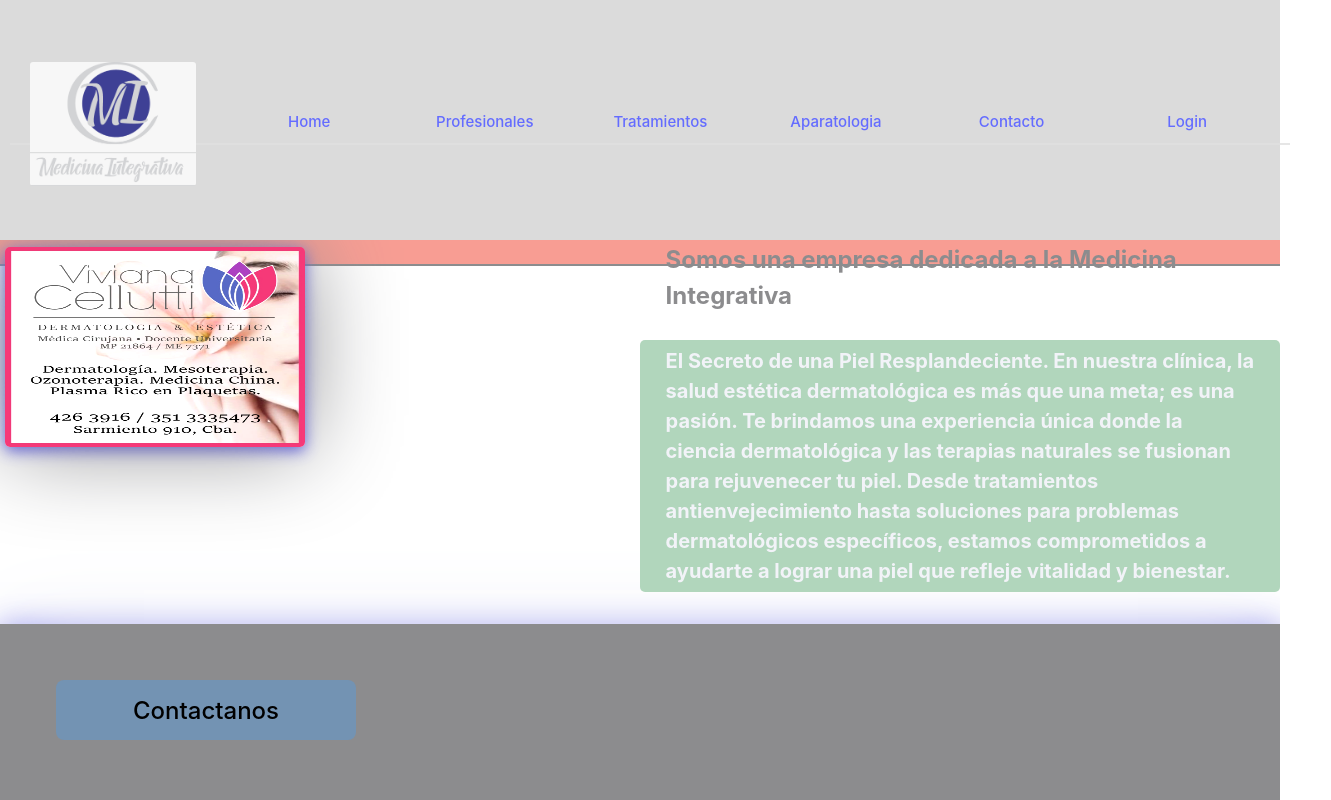
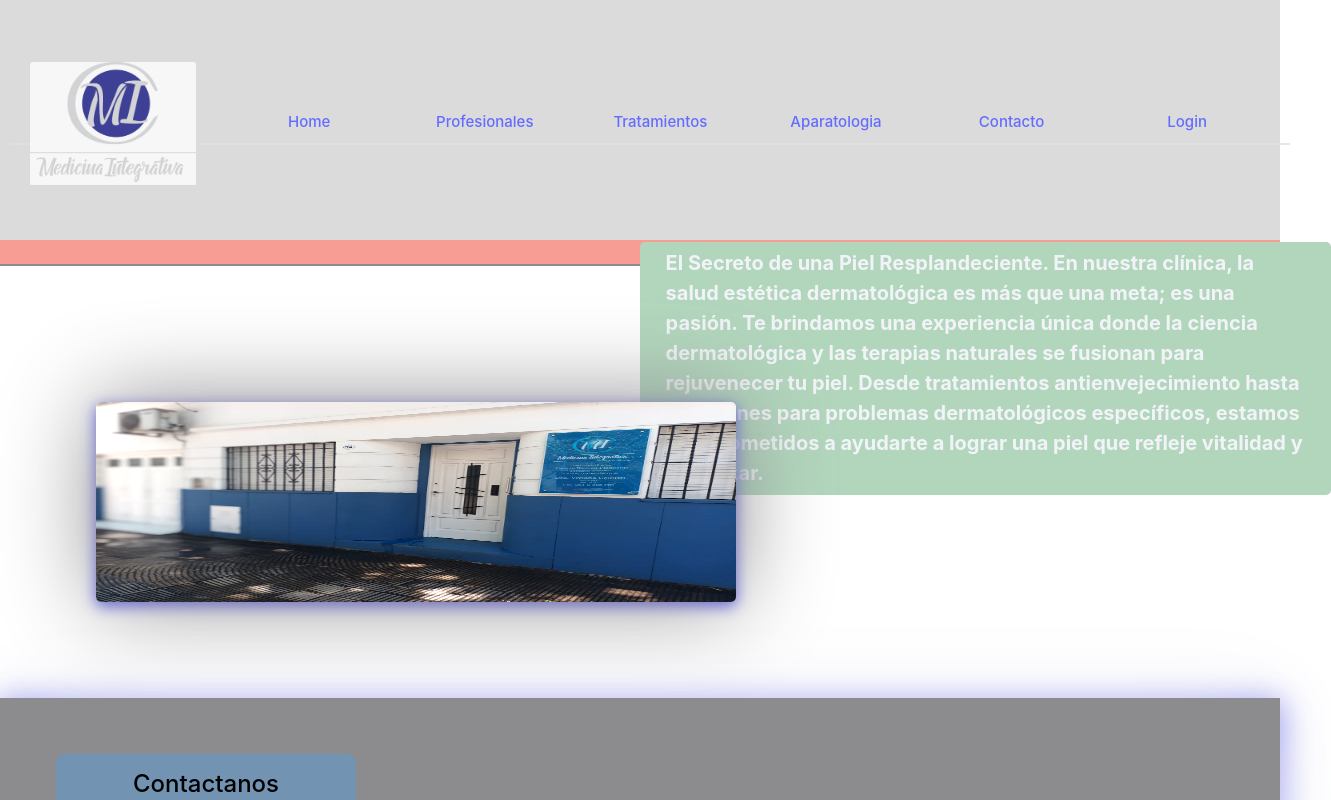
Before and after one commit to ginofrancocba/medicinaIntegrativaFront, a React (Vite) app: page / in a window 1280 px wide. Shown: the top 800 px of the page, 1331 px wide, since content can reach past the window. Built offline with nearby package versions, Linux system fonts and the light colour scheme.

Commit message:
Add IMG Frente

```diff
--- a/src/pages/Home.css
+++ b/src/pages/Home.css
@@ -4,7 +4,6 @@
     font-weight:bold;
 
 }
-
 
 .image-container {
     display: flex;
@@ -13,9 +12,10 @@
 .image-container img {
     display: flex;
     filter: contrast(110%);
-    width: 300px;
-    margin: 5px;
+    width: 50vw;
+    margin: 25% 15% 15% 15%;
     border-radius: 5px;
+
     box-shadow: var(--semi-oscuro) 0px 0px 95px, var(--azul) 0px 4px 15px ;
     border: px solid var(--azul-fran) ;
 }
--- a/src/pages/Home.jsx
+++ b/src/pages/Home.jsx
@@ -13,11 +13,9 @@
                 <Grid
                     className='image-container'>
                         <Grid className='header' item xs={12}>
-                            <img src='../imgs/img-1.jpeg' alt='Vivi' />
+                            <img src='../imgs/Frente2.jpg' alt='Vivi' />
                         </Grid>
-                        <Grid
-                            className='' container>
-                                <h2 className="h2-home">Somos una empresa dedicada a la Medicina Integrativa</h2>
+                        <Grid>
                                 <p className="lead text-center">El Secreto de una Piel Resplandeciente.
                                  En nuestra clínica, la salud estética dermatológica es más que una meta; es una pasión.
                                  Te brindamos una experiencia única donde la ciencia dermatológica y las terapias naturales
```
Also changed, not shown: public/imgs/Frente.jpg (added), public/imgs/Frente2.jpg (added).
